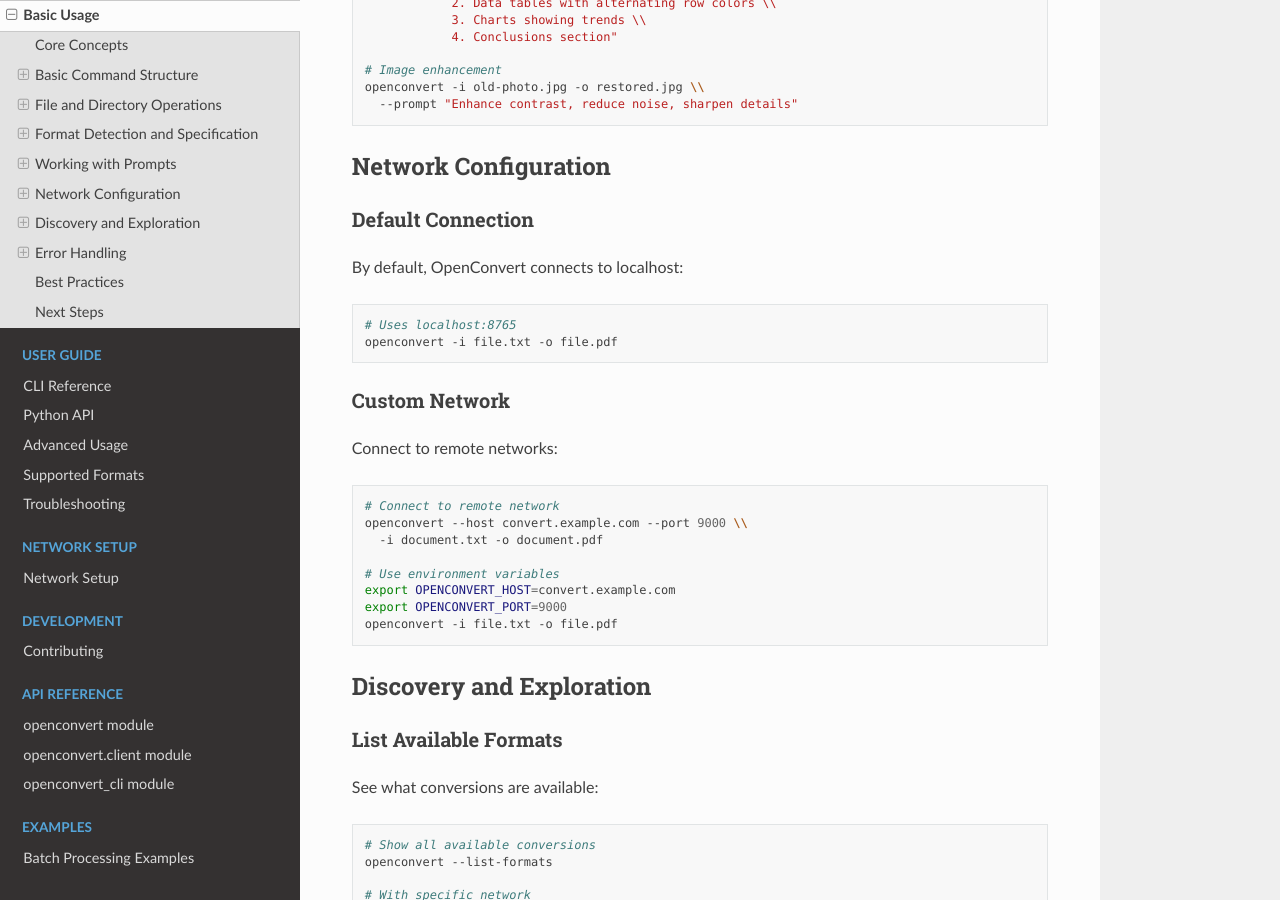
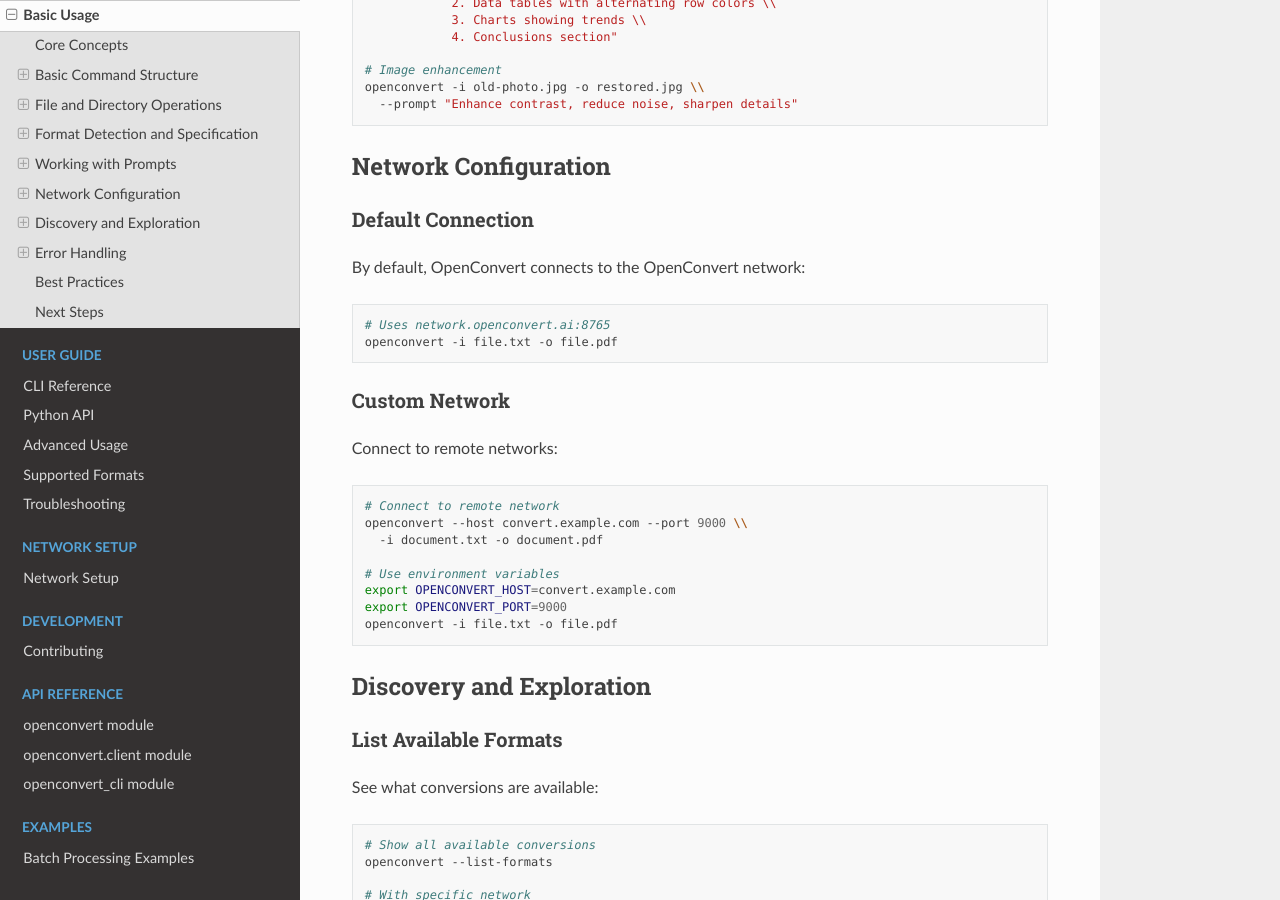
Before and after one commit to acenta-ai/openconvert, a Sphinx documentation site: the page built from docs/getting-started/basic-usage.rst, in a window 1280 px wide and 900 px high, scrolled down 3869 px. Built offline with Sphinx 7.4.7 and the Read the Docs theme 3.1.0, drawn with Linux system fonts in a browser that asks for light colours; pages that are not in the unit, such as notebooks, are missing from menus.

Commit message:
Update documentation to reflect new default network address
- Update basic usage guide to show network.openconvert.ai:8765 as default
- Update CLI reference to show network.openconvert.ai as default host
- Update Python API example to use new default address
- Keep localhost references in troubleshooting and local development contexts

```diff
--- a/docs/getting-started/basic-usage.rst
+++ b/docs/getting-started/basic-usage.rst
@@ -205,11 +205,11 @@ Network Configuration
 Default Connection
 ~~~~~~~~~~~~~~~~~~
 
-By default, OpenConvert connects to localhost:
+By default, OpenConvert connects to the OpenConvert network:
 
 .. code-block:: bash
 
-   # Uses localhost:8765
+   # Uses network.openconvert.ai:8765
    openconvert -i file.txt -o file.pdf
 
 Custom Network
--- a/docs/user-guide/cli-reference.rst
+++ b/docs/user-guide/cli-reference.rst
@@ -33,7 +33,7 @@ These options apply to all OpenConvert commands:
 ``--host HOST``
   Specify the network host to connect to.
 
-  :Default: ``localhost``
+  :Default: ``network.openconvert.ai``
   :Example: ``--host convert.example.com``
 
 ``--port PORT``
--- a/docs/user-guide/python-api.rst
+++ b/docs/user-guide/python-api.rst
@@ -110,8 +110,8 @@ For advanced use cases, you can use the low-level client directly:
        client = OpenConvertClient()
 
        try:
-           # Connect to network
-           await client.connect("localhost", 8765)
+           # Connect to network (default address)
+           await client.connect("network.openconvert.ai", 8765)
 
            # Discover available agents
            agents = await client.discover_agents()
```
